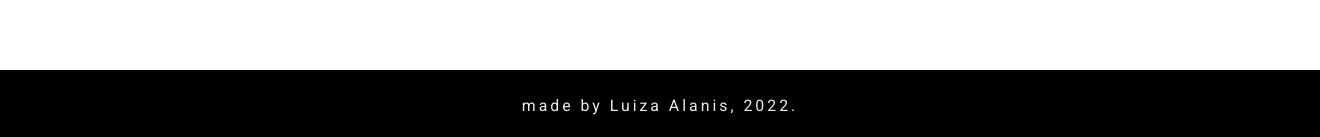
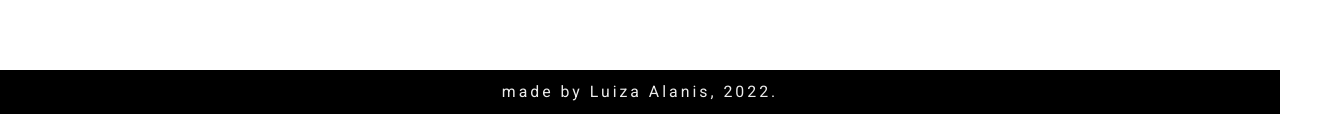
Before and after one commit to LuizaAlanis/vehicle-sales, a React (Create React App) app in the folder client/: page / in a window 1280 px wide. Shown: the part 686-823 px from the top of the page, 1320 px wide, since content can reach past the window. After the commit the page ends 800 px from the top, so only its background shows below. Built offline with nearby package versions, Linux system fonts and the light colour scheme; no server answers.

Commit message:
adjust footer

```diff
--- a/client/src/assets/css/style.css
+++ b/client/src/assets/css/style.css
@@ -116,7 +116,7 @@ body::-webkit-scrollbar-thumb {
 /* CATEGORY */
 
 .main {
-    padding: 30px 5vw;
+    padding: 30px 5vw 0;
 }
 
 .category-container {
@@ -722,19 +722,17 @@ thead td {
 
 footer {
     margin-top: 100px;
-    padding: 20px;
     color: var(--soft-grey);
     width: 100vw;
-    height: 30px;
+    height: 2.5rem;
     background-color: var(--dark-bg);
-    z-index: 10;
-    position: absolute;
     display: flex;
     align-items: center;
     justify-content: center;
-    left: 0;
     letter-spacing: 3px;
     font-size: 0.9rem;
+    position: absolute;
+    bottom: 0;
 }
 
 .product-preview{
--- a/client/src/navigation/application-router.jsx
+++ b/client/src/navigation/application-router.jsx
@@ -36,6 +36,9 @@ function ApplicationRouter() {
                 </Suspense>
             </MainComponent>
             <ToastContainer/>
+            <footer>
+                made by Luiza Alanis, 2022.
+            </footer>
         </Router>
     );
 }
--- a/client/src/pages/home.jsx
+++ b/client/src/pages/home.jsx
@@ -34,9 +34,6 @@ function Home() {
                     image={ProductHelper.image(vehicle)}/>
             })}
         </section>
-        <footer>
-            made by Luiza Alanis, 2022.
-        </footer>
     </div>
 }
 
```
